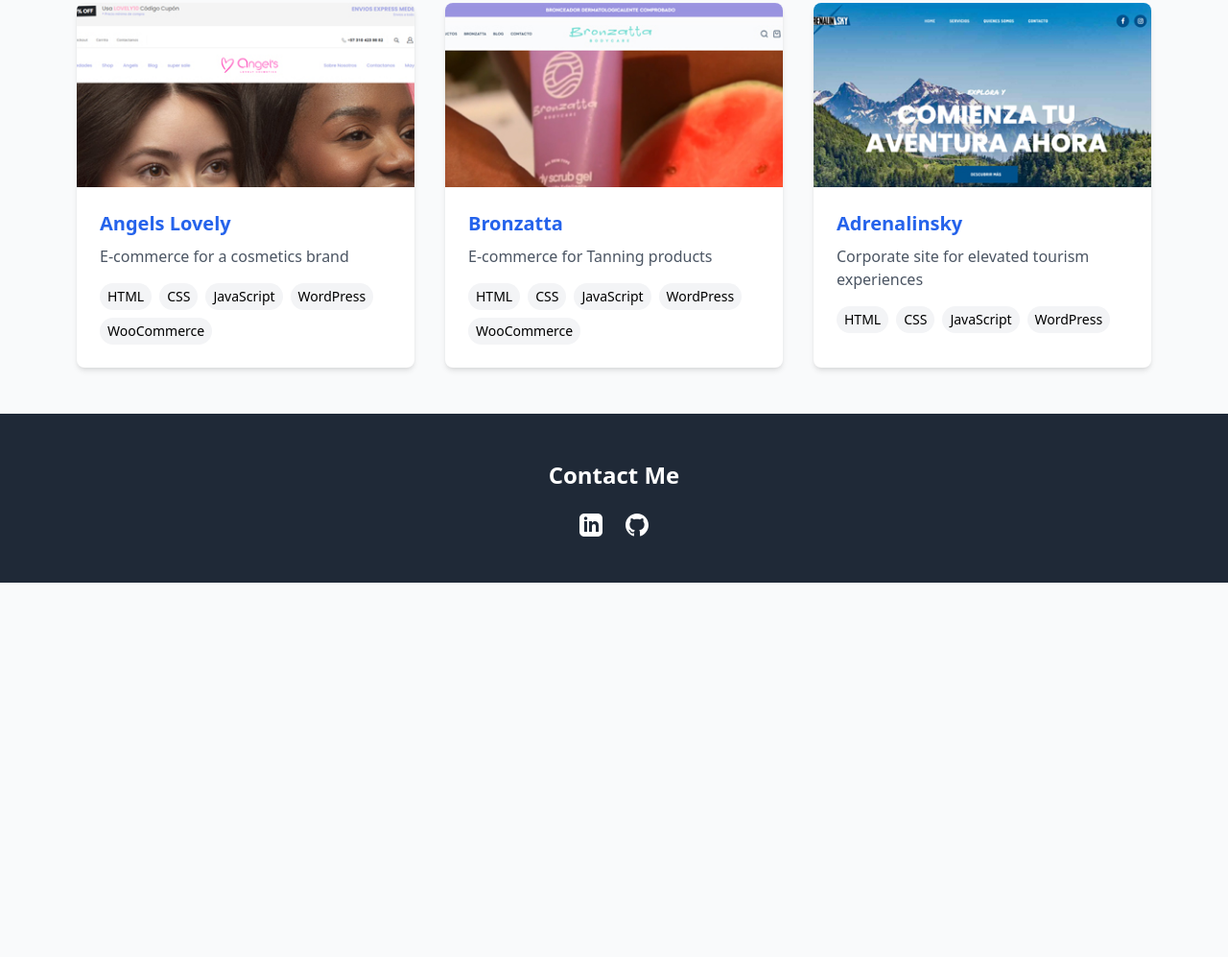
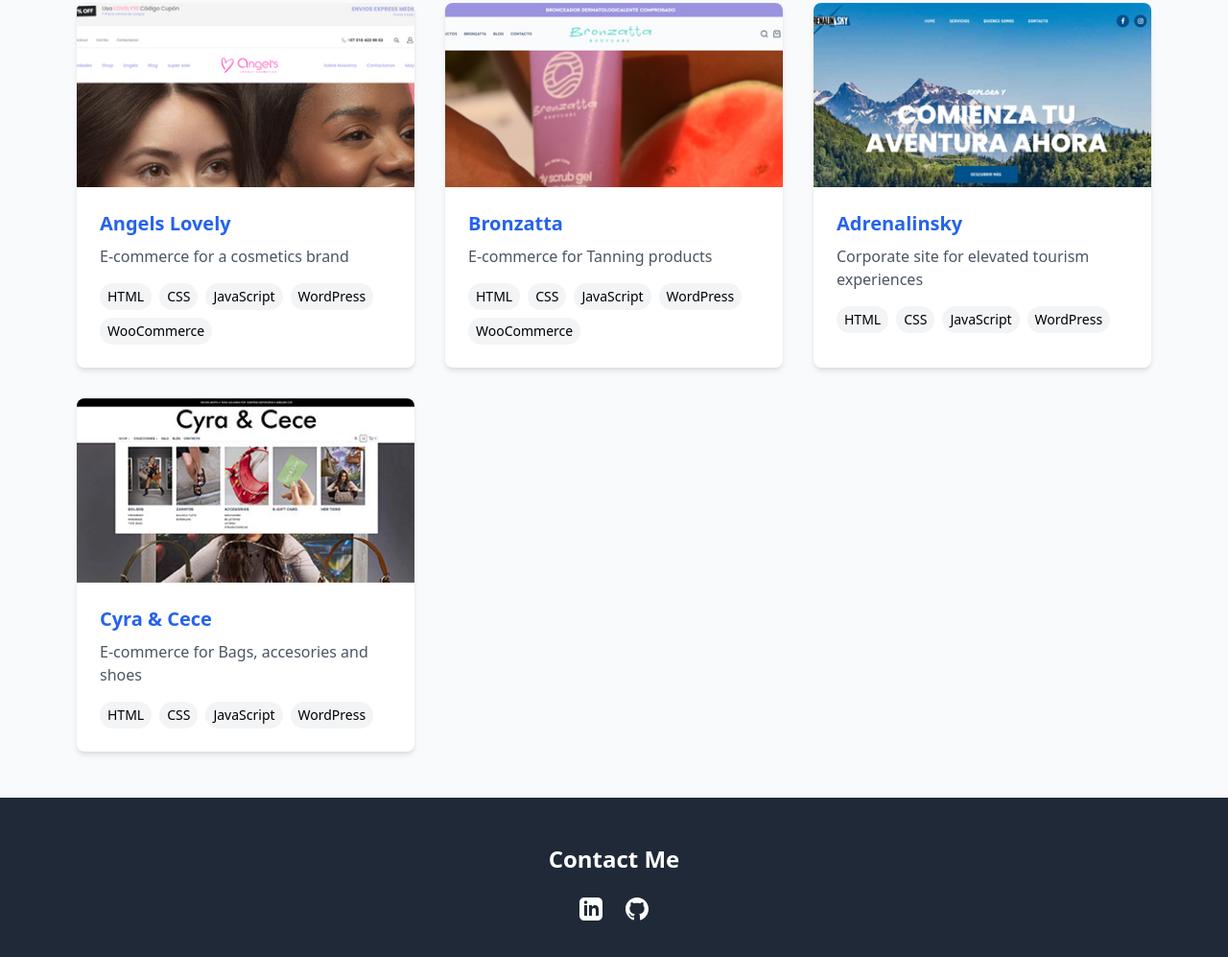
Before and after one commit to koh81/koh81.github.io, a plain HTML site: page index.html in a window 1280 px wide. Shown: the part 745-1742 px from the top of the page at 96% size. Before the commit the page ends 1352 px from the top, so only its background shows below. Drawn offline with nearby package versions, Linux system fonts and the light colour scheme.

Commit message:
Add project card for Cyra & Cece e-commerce site

```diff
--- a/index.html
+++ b/index.html
@@ -136,6 +136,23 @@
                     </div>
                 </div>
             </div>
+
+            <!-- Cyra & Cece -->
+            <div class="bg-white rounded-lg shadow-md overflow-hidden project-card">
+                <img src="docs/assets/img/cyracece.jpg" alt="cyra&cece preview" class="w-full object-cover h-48">
+                <div class="p-6">
+                    <h3 class="text-xl font-semibold mb-2">
+                        <a href="https://cyraandcece.com/" class="text-blue-600 hover:text-blue-800">Cyra & Cece</a>
+                    </h3>
+                    <p class="text-gray-600 mb-4">E-commerce for Bags, accesories and shoes</p>
+                    <div class="flex flex-wrap gap-2">
+                        <span class="px-2 py-1 bg-gray-100 rounded-full text-sm">HTML</span>
+                        <span class="px-2 py-1 bg-gray-100 rounded-full text-sm">CSS</span>
+                        <span class="px-2 py-1 bg-gray-100 rounded-full text-sm">JavaScript</span>
+                        <span class="px-2 py-1 bg-gray-100 rounded-full text-sm">WordPress</span>
+                    </div>
+                </div>
+            </div>
         </div>
     </main>
 
```
Also changed, not shown: docs/assets/img/cyracece.jpg (added).
